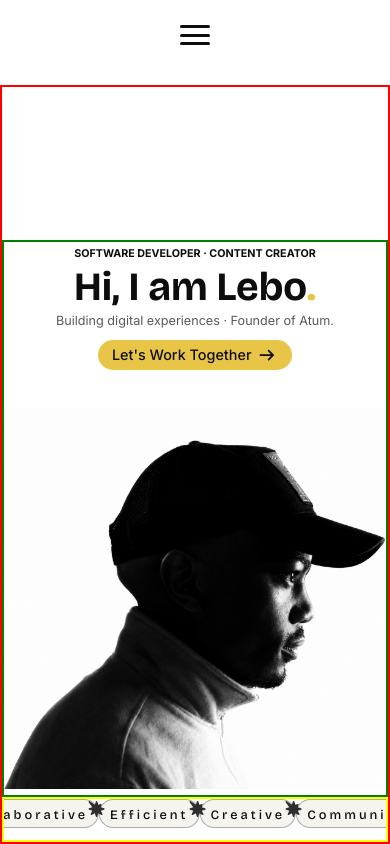
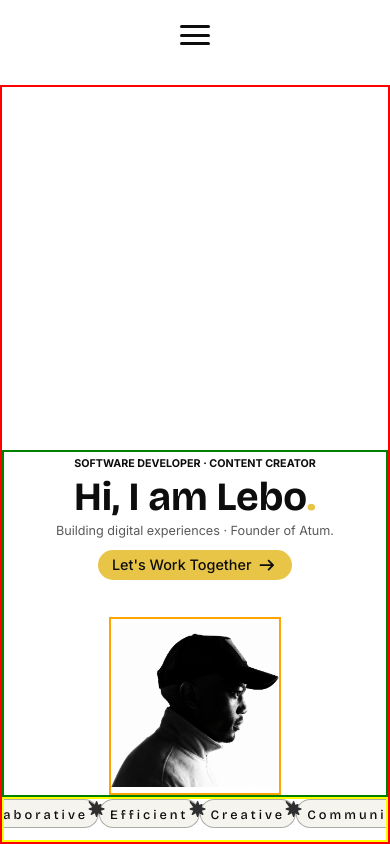
Before and after one commit to Lebo-Madikane/lebo-madikane, a Next.js app: page / in a window 390 px wide. Shown: the top 844 px of the page. Built offline with nearby package versions, Linux system fonts and the light colour scheme.

Commit message:
responsive design attributes marqueeTrack

```diff
--- a/src/components/Hero/Hero.module.scss
+++ b/src/components/Hero/Hero.module.scss
@@ -118,9 +118,10 @@
 
         @include mobile {
             position: relative;
-            width: 100%;
+            //width: 100%;
             right: inherit;
             //height: fit-content;
+            border: 2px solid orange;
         }
 
         @keyframes fadeIn {
```
